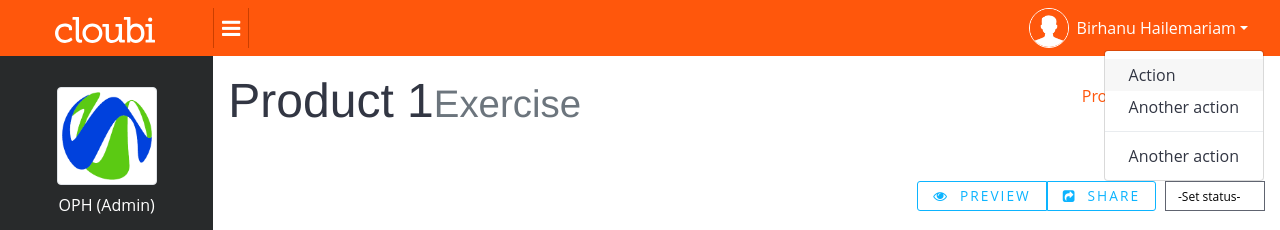
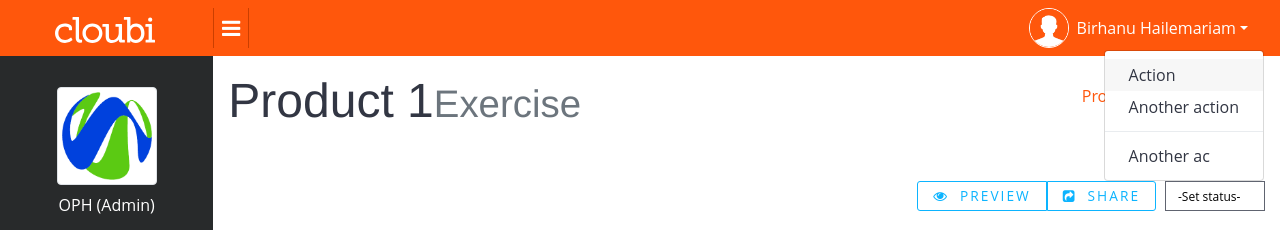
Before and after one commit to birhanuh/cloubi2-page-editor-reactjs-poc, a React app: page / in a window 1280 px wide. Both pictures are taken after a click on the link "Birhanu Hailemariam". Shown: the top 230 px of the page. Built offline with nearby package versions, Linux system fonts and the light colour scheme.

Commit message:
Remove i18n-react sinppet.

```diff
--- a/src/components/layout/HeaderNav.js
+++ b/src/components/layout/HeaderNav.js
@@ -42,7 +42,7 @@ class HeaderNav extends Component {
                 <a className="dropdown-item active" href="#">Action</a>
                 <a className="dropdown-item" href="#">Another action</a>
                 <div className="dropdown-divider"></div>
-                <a className="dropdown-item" href="#">Another action</a>
+                <a className="dropdown-item" href="#">Another ac</a>
               </div>
             </li>
           </ul>
```
